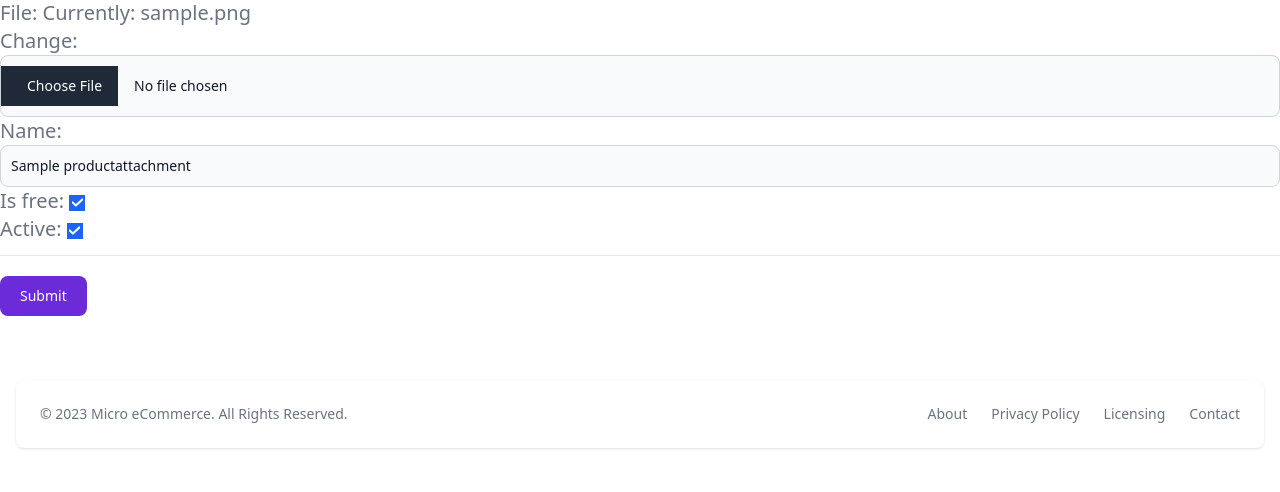
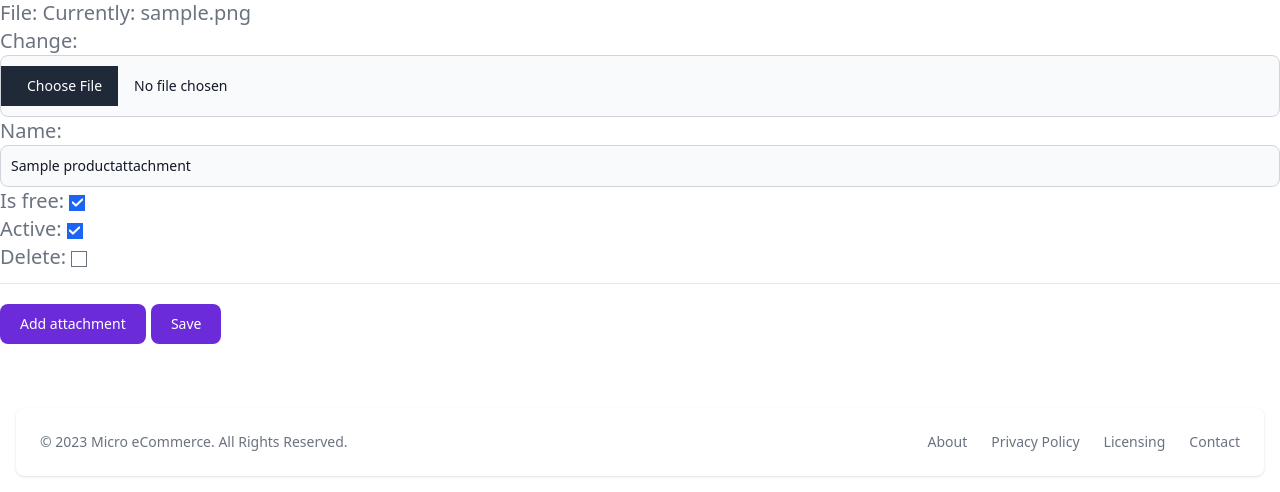
Before and after one commit to codingforentrepreneurs/micro-ecommerce, a Django app: a page that uses src/templates/products/manager.html in a window 1280 px wide. Shown: the part 621-1113 px from the top of the page. Before the commit the page ends 1070 px from the top, so only its background shows below. Run offline with Django 4.2, Linux system fonts and the light colour scheme; a user stored in the database is signed in; tables that the repository leaves empty hold one stand-in row (values such as "Sample post"); style sheets or scripts are compiled from the project's sources.

Commit message:
Add create and delete attachment

```diff
--- a/src/products/forms.py
+++ b/src/products/forms.py
@@ -56,7 +56,7 @@ ProductFormAttachmentModelFormSet = modelformset_factory(
     form=ProductAttachmentForm,
     fields = ['file', 'name', 'is_free', 'active'],
     extra=0,
-    can_delete=False
+    can_delete=True
 )
 
 ProductFormAttachmentInlineFormSet = inlineformset_factory(
@@ -66,5 +66,5 @@ ProductFormAttachmentInlineFormSet = inlineformset_factory(
     formset= ProductFormAttachmentModelFormSet,
     fields = ['file', 'name', 'is_free', 'active'],
     extra=0,
-    can_delete=False
+    can_delete=True
 )
--- a/src/products/models.py
+++ b/src/products/models.py
@@ -71,8 +71,7 @@ class ProductAttachment(models.Model):
     updated = models.DateTimeField(auto_now=True)
 
     def save(self, *args, **kwargs):
-        print(f"{self.file.name}")
-        if not self.name or self.name != pathlib.Path(self.file.name).name:
+        if not self.name:
             self.name = pathlib.Path(self.file.name).name
 
         super().save(*args, **kwargs)
--- a/src/products/views.py
+++ b/src/products/views.py
@@ -81,10 +81,19 @@ def product_manage_detail_view(request, handle=None):
         instance.save()
         formset.save(commit=False)
         for _form in formset:
-            attachment_obj = _form.save(commit=False)
-            attachment_obj.product  = instance
-            attachment_obj.save()
-
+            is_delete = _form.cleaned_data.get("DELETE")
+            try:
+                attachment_obj = _form.save(commit=False)
+            except:
+                attachment_obj = None
+            if is_delete:
+                if attachment_obj is not None:
+                    if attachment_obj.pk:
+                        attachment_obj.delete()
+            else:
+                if attachment_obj is not None:
+                    attachment_obj.product  = instance
+                    attachment_obj.save()
         return redirect(obj.get_manage_url())
     context['form'] = form
     context['formset'] = formset
--- a/src/templates/products/manager.html
+++ b/src/templates/products/manager.html
@@ -1,4 +1,5 @@
-{% extends 'base.html' %}
+{% extends "base.html" %}
+
 
 {% block content %}
 
@@ -10,7 +11,7 @@
 
     <div>
         {{ formset.management_form }}
-        <div class="pb-3 border-b space-y-3">
+        <div class="pb-3 border-b space-y-3" id="attachments">
             {% for form in formset %}
             <div>
                 {{ form.as_p }}
@@ -18,7 +19,48 @@
             {% endfor %}
         </div>
     </div>
-    <button type="submit" class="btn-submit mt-2">Submit</button>
+
+    <button class="btn-submit mt-2" id="add-attachment-btn">Add attachment</button>
+
+    <button type="submit" class="btn-submit mt-2">Save</button>
 </form>
 
+
+
+<div class="hidden" id="blank-form">
+    {{ formset.empty_form }}
+</div>
+
+<script>
+   const blankFormEl = document.querySelector("#blank-form")
+   const attachmentContainer = document.querySelector("#attachments")
+   const addAttachmentBtn = document.querySelector("#add-attachment-btn")
+   const managementFormInputEl = document.querySelector("#id_form-TOTAL_FORMS")
+   addAttachmentBtn.addEventListener("click", handleAttachmentBtnClick)
+    function cloneBlankForm(){
+        if (blankFormEl) {
+            const newBlankForm = blankFormEl.cloneNode(true)
+            const totalFormValue = parseInt(managementFormInputEl.value)
+            var formRegex = new RegExp(`__prefix__`, 'g');
+            newBlankForm.innerHTML = newBlankForm.innerHTML.replace(formRegex, totalFormValue)
+            managementFormInputEl.value = totalFormValue + 1
+            newBlankForm.classList.add("attachment-form")
+            newBlankForm.classList.remove("hidden")
+            newBlankForm.removeAttribute("id")
+            // console.log(newBlankForm)
+            return newBlankForm
+        }
+    }
+
+    function handleAttachmentBtnClick(event) {
+        if (event){
+            event.preventDefault()
+        }
+        const newForm = cloneBlankForm()
+        attachmentContainer.appendChild(newForm)
+    }
+
+</script>
+
+
 {% endblock %}
```
